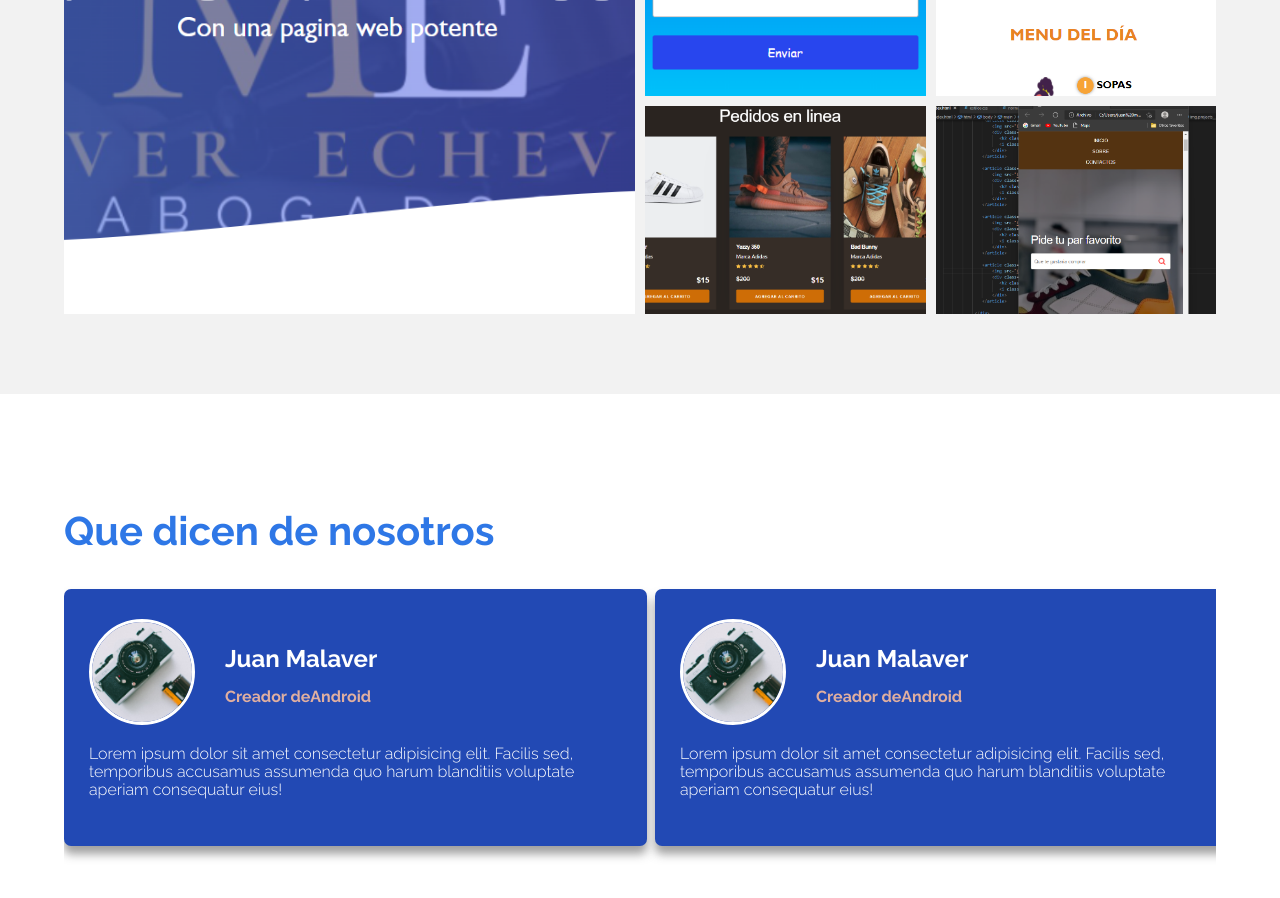
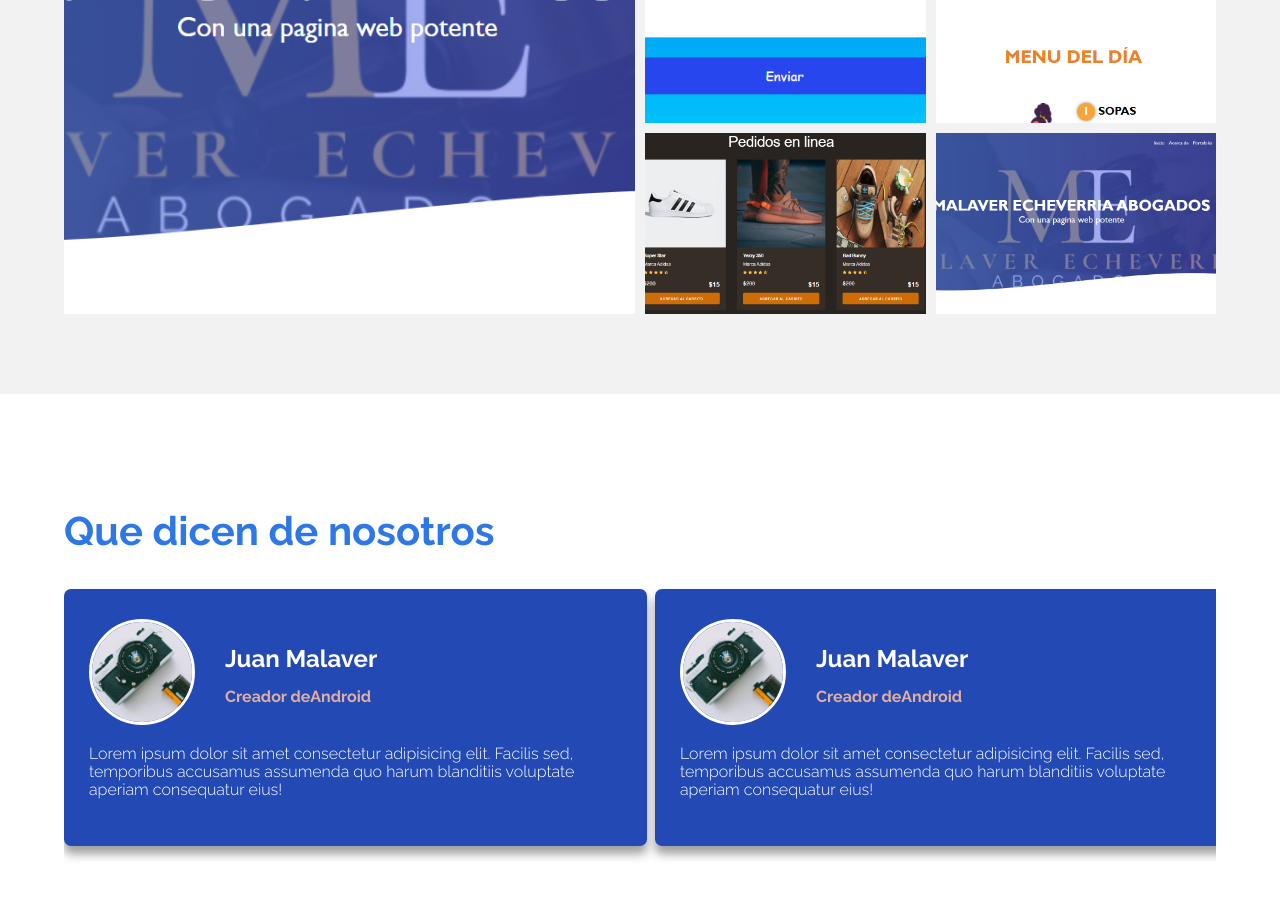
Before and after one commit to JuanMalaver1511/pagina-prueba, a plain HTML site: page index.html in a window 1280 px wide. Shown: the part 2655-3553 px from the top of the page. Drawn offline with nearby package versions, Linux system fonts and the light colour scheme.

Commit message:
Update index.html

```diff
--- a/index.html
+++ b/index.html
@@ -98,7 +98,7 @@
                 </article>
 
                 <article class="projects__item">
-                    <img src="Img/img5.png" class="projects__img">
+                    <img src="Img/img1.png" class="projects__img">
                     <div class="projects__hover">
                        <h2 class="projects__title">Proyecto</h2>
                        <i class="far fa-file-alt projects__icon"></i>
```
